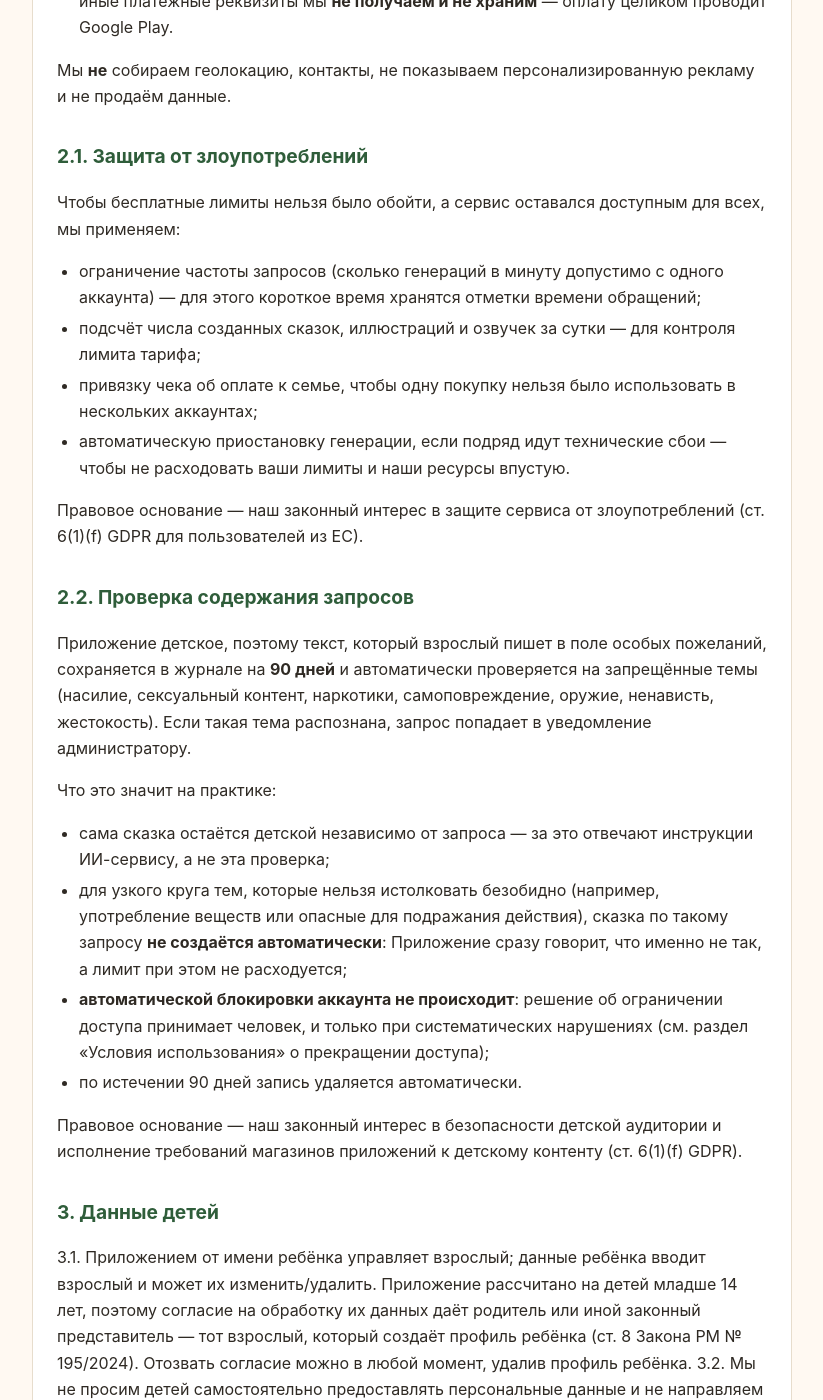
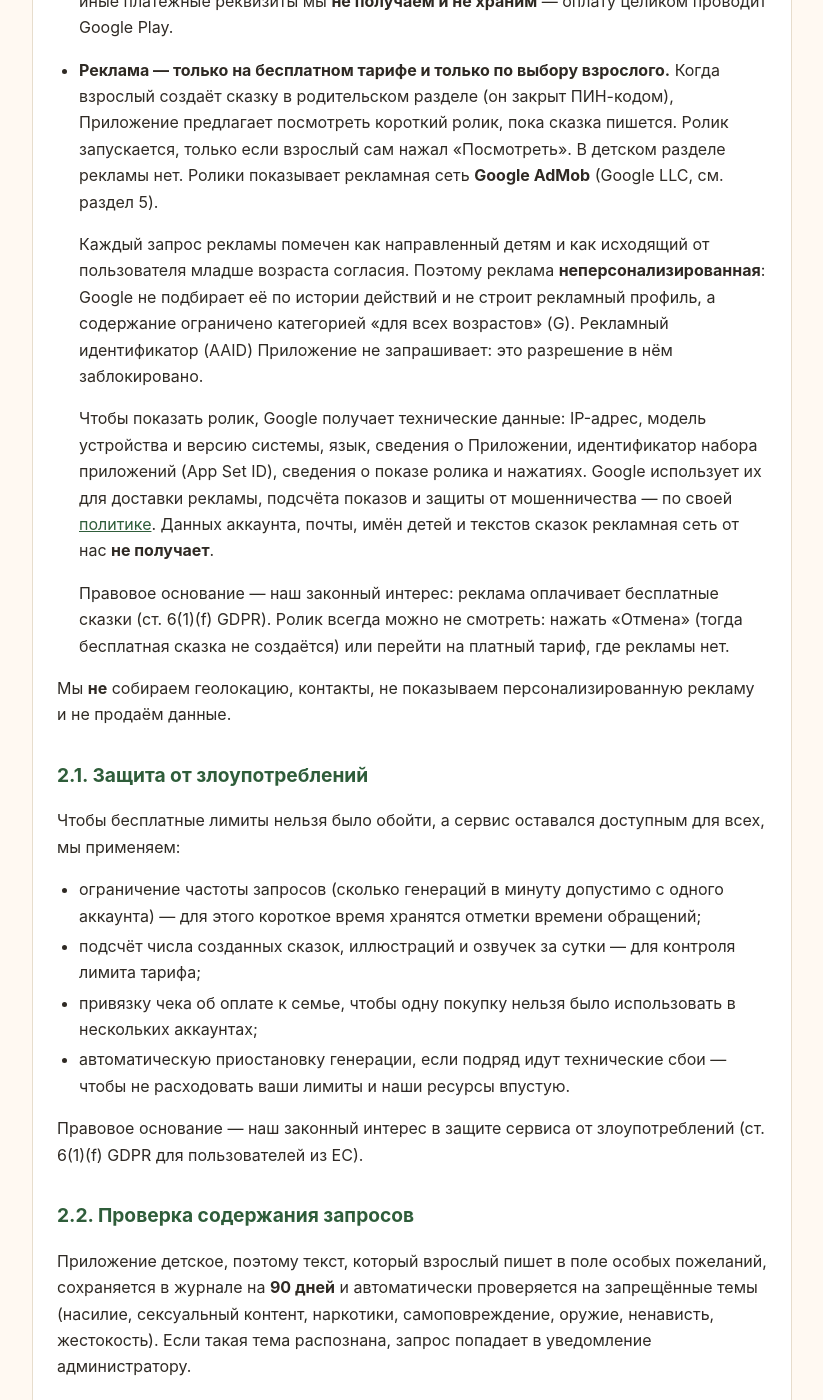
Before and after one commit to AIStorytellerTeam/privacy-policy, a Jekyll site: the page built from privacy.md, in a window 1280 px wide and 1400 px high, scrolled down 1869 px. Shown: the whole window, without its empty margins (228-1051 px from the left). Built offline with Jekyll 4.4.1, drawn with Linux system fonts in a browser that asks for light colours; some of the changed text lies outside the part shown.

Commit message:
Политика: реклама Google AdMob на бесплатном тарифе (по выбору взрослого, неперсонализированная)
Co-Authored-By: Claude Opus 5.5 <noreply@anthropic.com>

```diff
--- a/privacy.md
+++ b/privacy.md
@@ -70,6 +70,32 @@ altLabel: English
   оплаченный чек нельзя было использовать в нескольких аккаунтах. Номер карты и
   иные платёжные реквизиты мы **не получаем и не храним** — оплату целиком
   проводит Google Play.
+- **Реклама — только на бесплатном тарифе и только по выбору взрослого.**
+  Когда взрослый создаёт сказку в родительском разделе (он закрыт ПИН-кодом),
+  Приложение предлагает посмотреть короткий ролик, пока сказка пишется. Ролик
+  запускается, только если взрослый сам нажал «Посмотреть». В детском разделе
+  рекламы нет. Ролики показывает рекламная сеть **Google AdMob** (Google LLC,
+  см. раздел 5).
+
+  Каждый запрос рекламы помечен как направленный детям и как исходящий от
+  пользователя младше возраста согласия. Поэтому реклама **неперсонализированная**:
+  Google не подбирает её по истории действий и не строит рекламный профиль, а
+  содержание ограничено категорией «для всех возрастов» (G). Рекламный
+  идентификатор (AAID) Приложение не запрашивает: это разрешение в нём
+  заблокировано.
+
+  Чтобы показать ролик, Google получает технические данные: IP-адрес, модель
+  устройства и версию системы, язык, сведения о Приложении, идентификатор
+  набора приложений (App Set ID), сведения о показе ролика и нажатиях. Google
+  использует их для доставки рекламы, подсчёта показов и защиты от
+  мошенничества — по своей
+  [политике](https://policies.google.com/technologies/ads). Данных аккаунта,
+  почты, имён детей и текстов сказок рекламная сеть от нас **не получает**.
+
+  Правовое основание — наш законный интерес: реклама оплачивает бесплатные
+  сказки (ст. 6(1)(f) GDPR). Ролик всегда можно не смотреть: нажать «Отмена»
+  (тогда бесплатная сказка не создаётся) или перейти на платный тариф, где
+  рекламы нет.
 
 Мы **не** собираем геолокацию, контакты, не показываем персонализированную
 рекламу и не продаём данные.
@@ -119,11 +145,12 @@ altLabel: English
 законный представитель — тот взрослый, который создаёт профиль ребёнка
 (ст. 8 Закона РМ № 195/2024). Отозвать согласие можно в любой момент,
 удалив профиль ребёнка.
-3.2. Мы не просим детей самостоятельно предоставлять персональные данные и не
-направляем детям рекламу.
+3.2. Мы не просим детей самостоятельно предоставлять персональные данные.
+Реклама показывается только взрослому в родительском разделе и только по его
+выбору (см. раздел 2); детский раздел рекламы не содержит.
 3.3. Указывайте о ребёнке только необходимое — имени достаточно для сказок.
 Возраст и дату рождения мы не спрашиваем вовсе (см. раздел 2).
-3.4. Приложение не содержит рекламы, встроенных чатов, комментариев и любой
+3.4. В детском разделе нет рекламы, встроенных чатов, комментариев и любой
 другой возможности для ребёнка связаться с посторонними людьми.
 
 ## 4. Где и как хранятся данные
@@ -216,6 +243,13 @@ altLabel: English
   прямо: от него зависит сама возможность установить Приложение, заменить его
   нельзя, и вы и так заключаете договор с ним при покупке. Платёжные реквизиты
   Google получает напрямую от вас — мы их не видим.
+- **Рекламная сеть Google AdMob (Google LLC)** — только на бесплатном тарифе и
+  только когда взрослый согласился посмотреть ролик: технические данные
+  устройства и сведения о показе, перечисленные в разделе 2. Реклама
+  неперсонализированная, запросы помечены как детские;
+  [как Google использует эти данные](https://policies.google.com/technologies/partner-sites).
+  Этого поставщика мы тоже называем прямо: данные он получает с устройства
+  напрямую, а не от нашего сервера.
 
 **ИИ-сервисам** (первые четыре категории) прямые идентификаторы личности мы не
 передаём: ни адрес электронной почты, ни данные аккаунта, ни какой-либо
@@ -267,7 +301,9 @@ altLabel: English
 - хэши почты и идентификатора устройства со счётчиком бесплатных сказок —
   бессрочно (см. 7.2);
 - сведения о покупках — пока действует подписка и далее в течение срока,
-  предусмотренного правилами Google Play и налоговым законодательством.
+  предусмотренного правилами Google Play и налоговым законодательством;
+- данные, которые получает рекламная сеть Google AdMob, — сроки определяет
+  Google по своей политике; у нас эти данные не хранятся.
 
 7.4. Если вы просто перестали пользоваться Приложением и не заходили более
 24 месяцев, мы вправе удалить аккаунт и данные, предварительно предупредив вас
```
Also changed, not shown: other parts of privacy.md (+2 -2 lines), privacy.en.md (+40 -7 lines).
